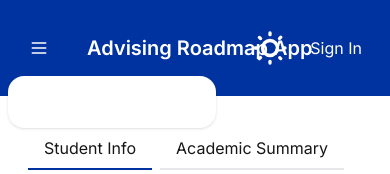
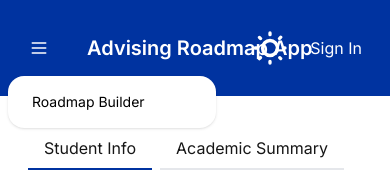
Before and after one commit to jh5287/Fredonia-Registration-App, a Next.js app in the folder fred-registration-app/: page / in a window 390 px wide. Both pictures are taken after a click on the element 39 px from the left and 48 px from the top of the page. Shown: the top 174 px of the page. Built offline with nearby package versions, Linux system fonts and the light colour scheme; no server answers; the database is empty.

Commit message:
Hamburger Text Styling

```diff
--- a/fred-registration-app/src/components/Navbar.jsx
+++ b/fred-registration-app/src/components/Navbar.jsx
@@ -30,7 +30,7 @@ const Navbar = () => {
             className="p-2 shadow menu dropdown-content bg-base-100 rounded-box w-52 absolute z-50"
           >
             <li>
-              <Link href="/customRoadmap">Roadmap Builder</Link>
+              <Link href="/customRoadmap" className="text-primary-content">Roadmap Builder</Link>
             </li>
           </ul>
         </div>
--- a/fred-registration-app/tailwind.config.js
+++ b/fred-registration-app/tailwind.config.js
@@ -25,6 +25,7 @@ module.exports = {
           "success" : "#BBF7D0",
           "warning" : "#fceea2",
           "error" : "#f6cccb",
+          "primary-content" : "#000000"
         },
         FREDdarkTheme: {
           "primary": "#001E5D", // Darker shade of blue
@@ -35,7 +36,9 @@ module.exports = {
           "base-200": "#131313", // Darker shade of off-white for secondary background
           "success": "#236b41", // Darker shade of green for success
           "warning": "#827531", // Same shade of yellow for warning
-          "error": "#785959" // Darker shade of red for error
+          "error": "#785959", // Darker shade of red for error
+          "primary-content" : "#ffffff"
+
         },
 
       },
```
